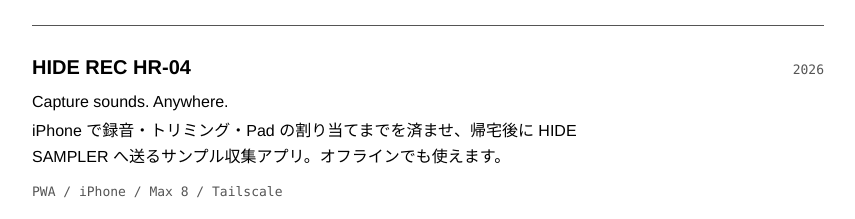
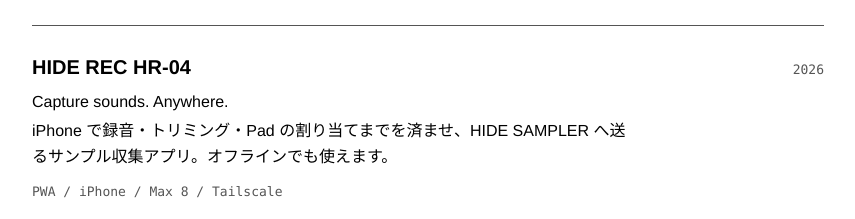
Before and after one commit to hidehiro-fujiwara1987/Portfolio-Website, a plain HTML site: page ja/index.html in a window 1280 px wide. Shown: the part 2051-2270 px from the top of the page, without its empty margins (212-1067 px from the left). Drawn offline with Linux system fonts and the light colour scheme.

Commit message:
Trim HIDE REC description
Co-Authored-By: Claude Opus 5.5 <noreply@anthropic.com>

```diff
--- a/ja/index.html
+++ b/ja/index.html
@@ -92,7 +92,7 @@
             <span class="year">2026</span>
           </header>
           <p lang="en">Capture sounds. Anywhere.</p>
-          <p>iPhone で録音・トリミング・Pad の割り当てまでを済ませ、帰宅後に HIDE SAMPLER へ送るサンプル収集アプリ。オフラインでも使えます。</p>
+          <p>iPhone で録音・トリミング・Pad の割り当てまでを済ませ、HIDE SAMPLER へ送るサンプル収集アプリ。オフラインでも使えます。</p>
           <p class="tech">PWA / iPhone / Max 8 / Tailscale</p>
           <figure class="media media-row">
             <img src="../assets/images/hide-rec-rec.jpg" alt="HIDE REC の録音画面。大きな REC ボタン" width="600" height="1298" loading="lazy">
```
Also changed, not shown: index.html (+1 -1 lines).
